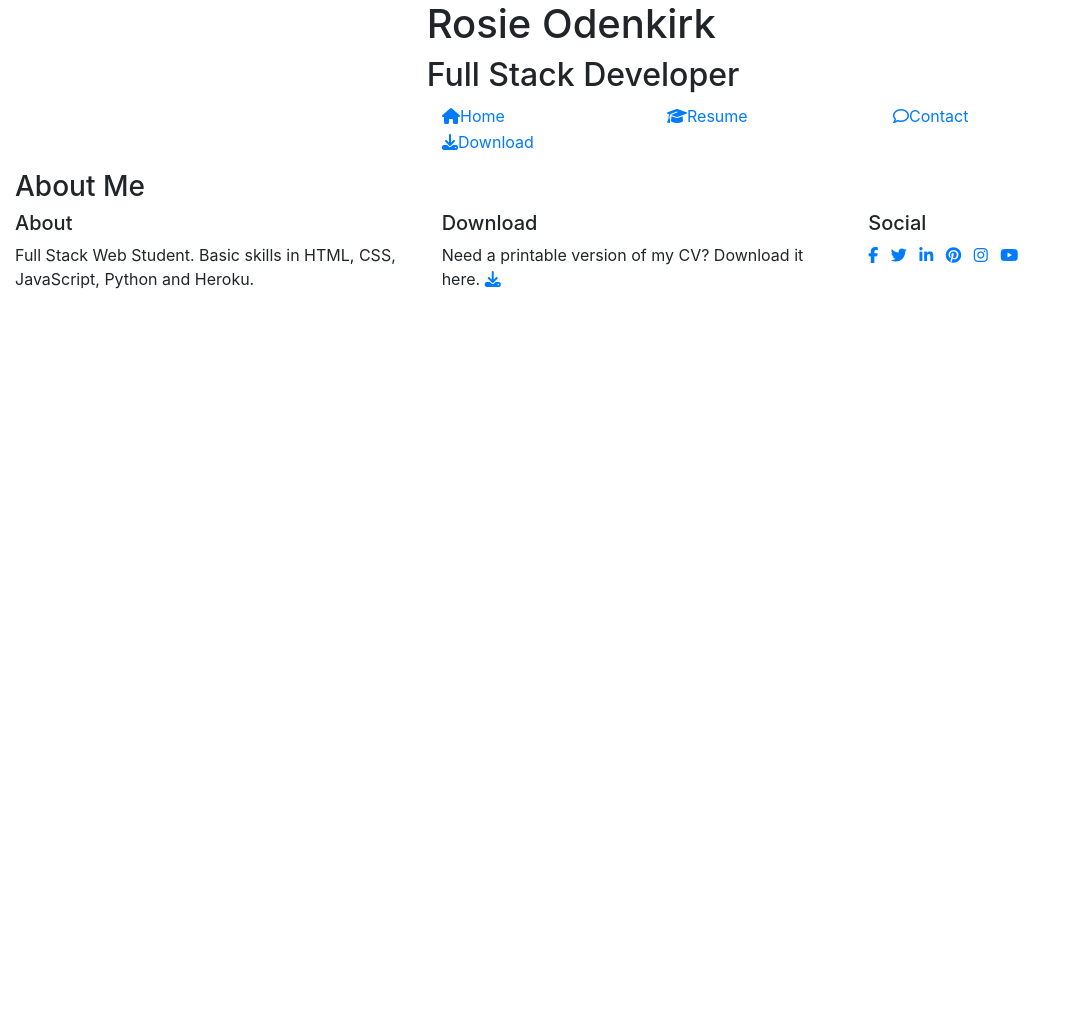
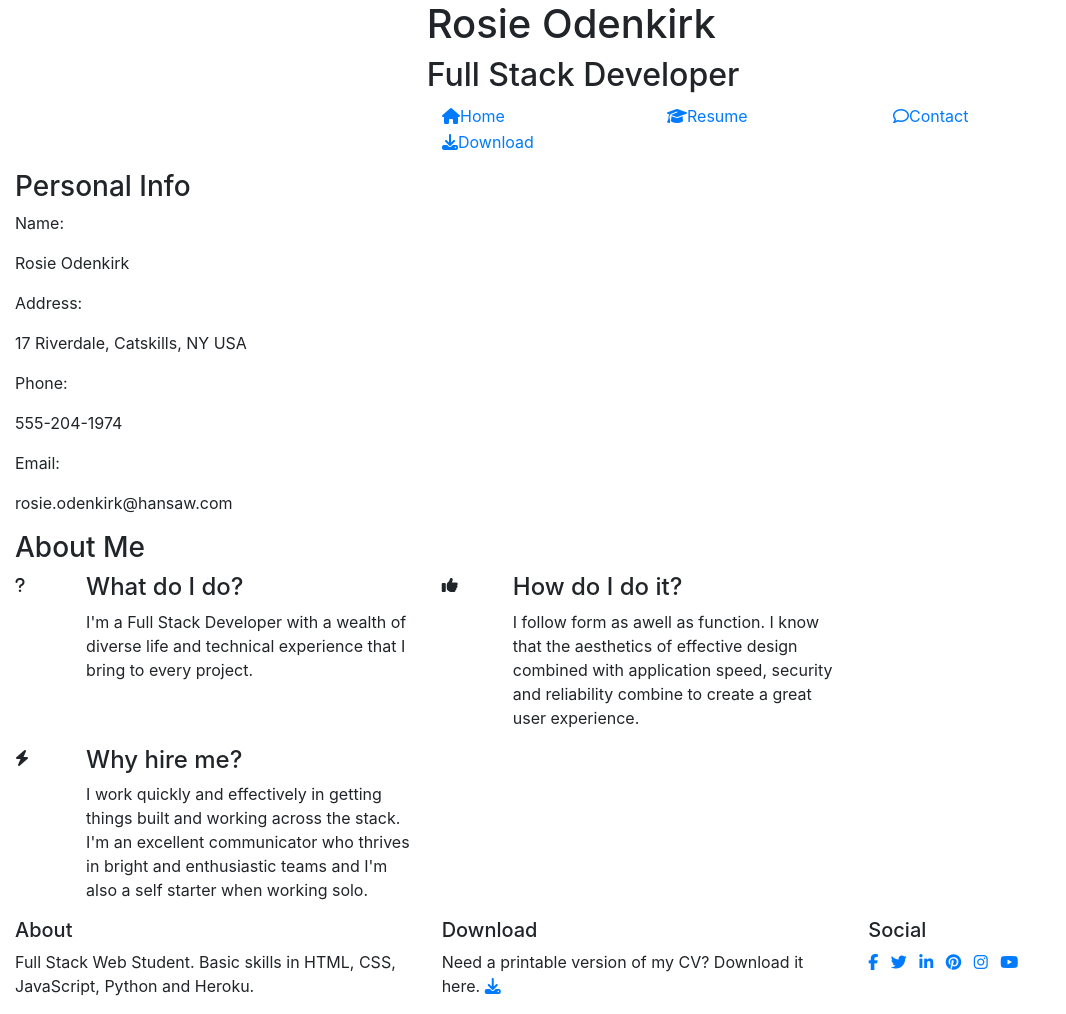
Before and after one commit to WelshDan/Bootstrap-resume, a plain HTML site: page assets/index.html in a window 1280 px wide. Shown: the whole page, without its empty margins (0-1066 px from the left). Before the commit the page ends 800 px from the top, so only its background shows below. Drawn offline with nearby package versions, Linux system fonts and the light colour scheme; files that its build step writes are made by us from their sources.

Commit message:
Add personal information rows and details

```diff
--- a/assets/css/style.css
+++ b/assets/css/style.css
@@ -8,6 +8,10 @@
 
 .bg-color-three-reasons {
     color: #fff;
+}
+
+.bg-color-personal-info {
+    background-color: #f4f4f4;
 }
 
 .ui-menu-color-home {
@@ -211,3 +215,14 @@ footer {
 #footer-details {
     padding: 20px;
 }
+
+/*------------------------------------Three Reasons */
+
+.three-reasons-icon {
+    font-size: 26px;
+    color: #e67e22;
+}
+
+.three-reasons-heading {
+    margin-bottom: 15px;
+}
--- a/assets/index.html
+++ b/assets/index.html
@@ -12,9 +12,7 @@
 <body>
     <header>
         <div class="row no-gutters">
-            <a href="index.html" class="col-md-4 logo">
-
-            </a>
+            <a href="index.html" class="col-md-4 logo"></a>
             <div class="col-md-8">
                 <div class="row bg-color-name-title no-gutters">
                     <div class="col heading">
@@ -44,11 +42,114 @@
         </div>
     </header>
     <section class="container-fluid>
-        <div class="row row-table">
+        <div class="row">
+            <div class="col-md-4 bg-color-personal-info section-column">
+                <div class="row">
+                    <div class="col">
+                        <h3 class="section-heading uppercase">
+                            Personal Info
+                        </h3>
+                    </div>
+                </div>
+                <div class="personal-info-item">
+                    <div class="key">
+                        <p class="uppercase">
+                            Name:
+                        </p>
+                    </div>
+                    <div class="value">
+                        <p>
+                            Rosie Odenkirk
+                        </p>
+                    </div>
+                </div>
+                <div class="personal-info-item">
+                    <div class="key">
+                        <p class="uppercase">
+                            Address:
+                        </p>
+                    </div>
+                    <div class="value">
+                        <p>
+                            17 Riverdale, Catskills, NY USA
+                        </p>
+                    </div>
+                </div>
+                <div class="personal-info-item">
+                    <div class="key">
+                        <p class="uppercase">
+                            Phone:
+                        </p>
+                    </div>
+                    <div class="value">
+                        <p>
+                            555-204-1974
+                        </p>
+                    </div>
+                </div>
+                <div class="personal-info-item">
+                    <div class="key">
+                        <p class="uppercase">
+                            Email:
+                        </p>
+                    </div>
+                    <div class="value">
+                        <p>
+                            rosie.odenkirk@hansaw.com
+                        </p>
+                    </div>
+                </div>
+            </div>
             <div class="col-md-8 bg-color-three-reasons section-column">
                 <div class="row">
                     <div class="col">
                         <h3 class="section-heading uppercase">About Me</h3>
+                    </div>
+                </div>
+                <div class="row">
+                    <div class="col-10 offset-1 offset-sm-0 col-sm-4 col-md-6">
+                        <div class="row">
+                            <div class="col-2">
+                                <i class="three-reasons-icon fa fa-question" aria-hidden="true"></i>
+                            </div>
+                            <div class="col-10">
+                                <h4 class="three-reasons-heading uppercase">What do I do?</h4>
+                                <p>
+                                    I'm a Full Stack Developer with a wealth of diverse
+                                    life and technical experience that I bring to every project.
+                                </p>
+                            </div>
+                        </div>
+                    </div>
+                    <div class="col-10 offset-1 offset-sm-0 col-sm-4 col-md-6">
+                        <div class="row">
+                            <div class="col-2">
+                                <i class="three-reasosn-icon fa fa-thumbs-up" aria-hidden="true"></i>
+                            </div>
+                            <div class="col-10">
+                                <h4 class="three-reasons-heading uppercase">How do I do it?</h4>
+                                <p>
+                                    I follow form as awell as function. I know that the aesthetics of effective
+                                    design combined with application speed, security and reliability combine to
+                                    create a great user experience.
+                                </p>
+                            </div>
+                        </div>
+                    </div>
+                    <div class="col-10 offset-1 offset-sm-0 col-sm-4 col-md-6">
+                        <div class="row">
+                            <div class="col-2">
+                                <i class="three-reasosn-icon fa fa-bolt" aria-hidden="true"></i>
+                            </div>
+                            <div class="col-10">
+                                <h4 class="three-reasons-heading uppercase">Why hire me?</h4>
+                                <p>
+                                    I work quickly and effectively in getting things built and working across the stack.
+                                    I'm an excellent communicator who thrives in bright and enthusiastic teams and
+                                    I'm also a self starter when working solo.
+                                </p>
+                            </div>
+                        </div>
                     </div>
                 </div>
             </div>
```
